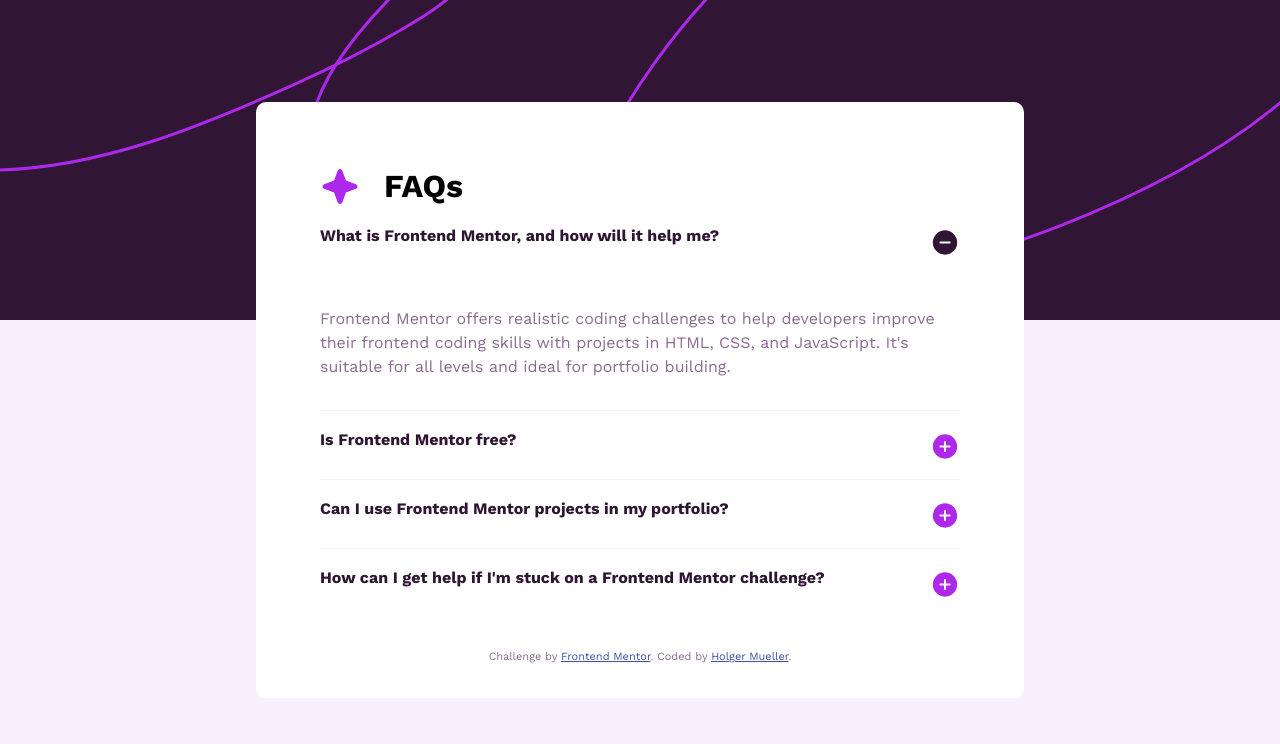
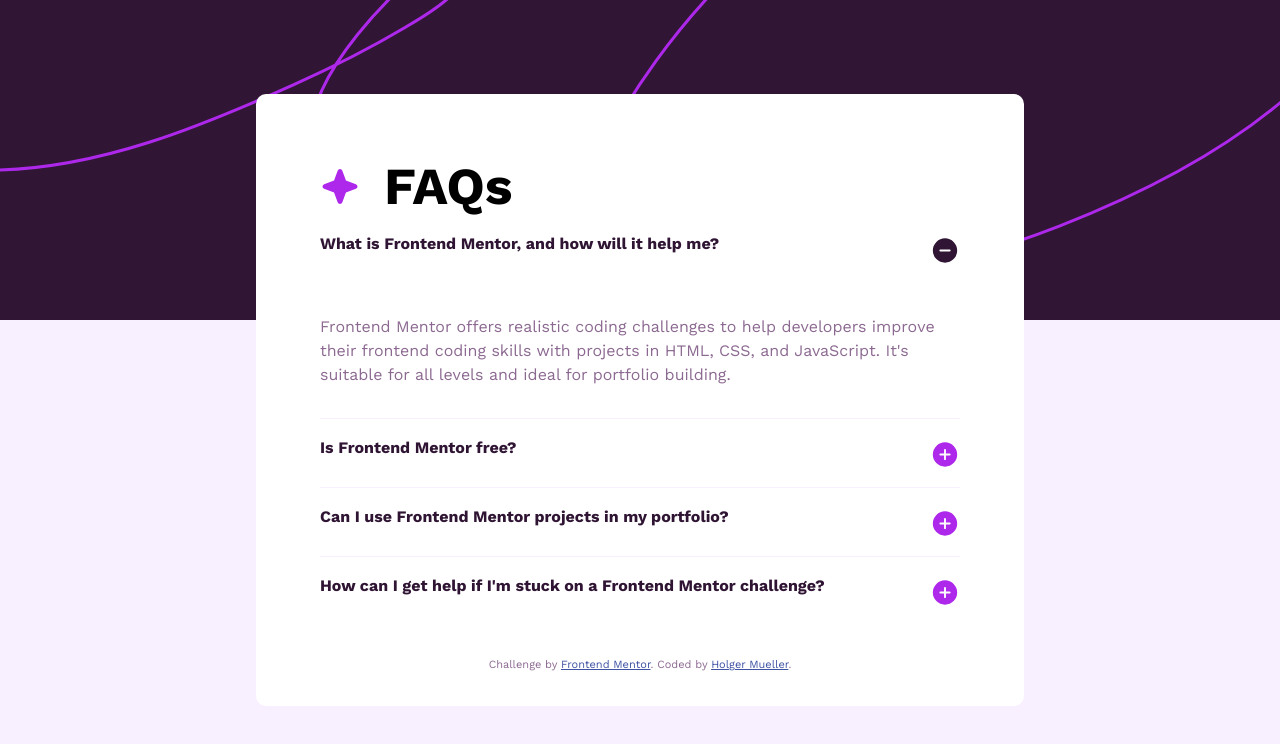
Before and after one commit to Holgermueller/faq-accordion, a website: page index.html in a window 1280 px wide. Drawn offline with nearby package versions, Linux system fonts and the light colour scheme.

Commit message:
fixed header font sizing

```diff
--- a/public/styles.css
+++ b/public/styles.css
@@ -1 +1 @@
-body,html{background-attachment:fixed;background-color:#f9f0ff;background-image:url(../../assets/images/background-pattern-mobile.svg);background-repeat:no-repeat;box-sizing:border-box;font-family:Work Sans,sans-serif;margin:0;padding:0}.container{background-color:#fff;border-radius:10px;margin:15% auto 0;padding:7% 5%;width:90%}header{align-items:center;display:flex;flex-direction:row}header h1{margin-left:24px;margin-top:0}h2{margin-bottom:18px}button{background-color:transparent;border:none;color:#2f1533;display:flex;flex-direction:row;font-size:1rem;font-weight:700;justify-content:space-between;padding:0;text-align:left;transition:.4s;width:100%}.accordion-title{width:95%}.accordion-icon{background-image:url(../../assets/images/icon-plus.svg);width:5%}.active{background-color:#fff}.panel-trigger.active .accordion-icon{background-image:url(../../assets/images/icon-minus.svg)}.panel{border-bottom:1px solid #f9f0ff;max-height:0;overflow:hidden;transition:max-height .2s ease-out}.panel:last-of-type{border-bottom:none}p{color:#8c6991;margin:5% 0}.attribution{font-size:11px;text-align:center}.attribution a{color:#3e52a3}@media screen and (min-width:600px){body,html{background-image:url(../../assets/images/background-pattern-desktop.svg);display:grid;place-items:center}.container{margin:0;padding:5% 5% 0;width:60%}button:hover{color:#9350a5;cursor:pointer}}
+body,html{background-attachment:fixed;background-color:#f9f0ff;background-image:url(../../assets/images/background-pattern-mobile.svg);background-repeat:no-repeat;box-sizing:border-box;font-family:Work Sans,sans-serif;margin:0;padding:0}.container{background-color:#fff;border-radius:10px;margin:15% auto 0;padding:7% 5%;width:90%}header{align-items:center;display:flex;flex-direction:row}header h1{font-size:2.5rem;margin-left:24px;margin-top:0}h2{margin-bottom:18px}button{background-color:transparent;border:none;color:#2f1533;display:flex;flex-direction:row;font-size:1rem;font-weight:700;justify-content:space-between;padding:0;text-align:left;transition:.4s;width:100%}.accordion-title{width:95%}.accordion-icon{background-image:url(../../assets/images/icon-plus.svg);width:5%}.active{background-color:#fff}.panel-trigger.active .accordion-icon{background-image:url(../../assets/images/icon-minus.svg)}.panel{border-bottom:1px solid #f9f0ff;max-height:0;overflow:hidden;transition:max-height .2s ease-out}.panel:last-of-type{border-bottom:none}p{color:#8c6991;margin:5% 0}.attribution{font-size:11px;text-align:center}.attribution a{color:#3e52a3}@media screen and (min-width:600px){body,html{background-image:url(../../assets/images/background-pattern-desktop.svg);display:grid;place-items:center}.container{margin:0;padding:5% 5% 0;width:60%}header h1{font-size:3.25rem}button:hover{color:#9350a5;cursor:pointer}}
--- a/styles.css
+++ b/styles.css
@@ -27,6 +27,7 @@
 header h1 {
   margin-top: 0;
   margin-left: 24px;
+  font-size: 2.5rem;
 }
 
 h2 {
@@ -103,6 +104,10 @@
     padding: 5% 5% 0 5%;
   }
 
+  header h1 {
+    font-size: 3.25rem;
+  }
+
   button:hover {
     cursor: pointer;
     color: hsl(287, 35%, 48%);
```
